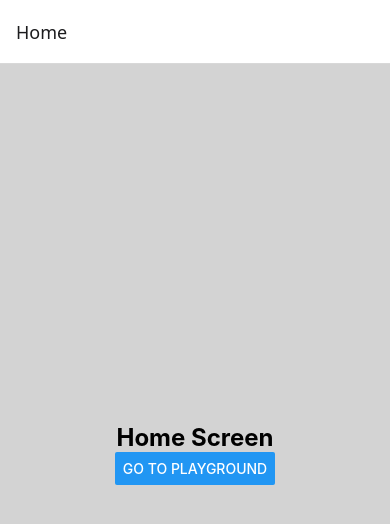
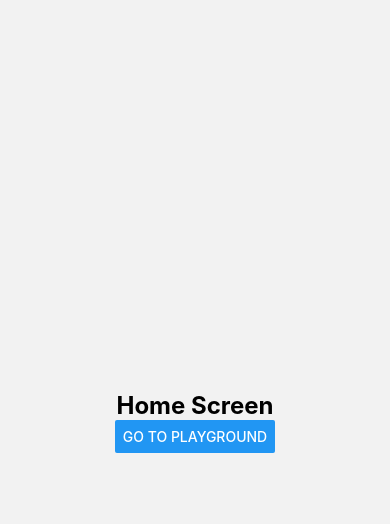
Before and after one commit to andoricano/ReactAppFrameCode, a React Native app: screen / in a window 390 px wide. Shown: the top 524 px of the page. Built offline with nearby package versions, Linux system fonts and the light colour scheme.

Commit message:
[feat] eleminate top bar.

```diff
--- a/App.tsx
+++ b/App.tsx
@@ -7,10 +7,7 @@
 import { enableScreens } from 'react-native-screens';
 enableScreens();
 import { StatusBar, StyleSheet, useColorScheme, View } from 'react-native';
-import {
-  SafeAreaProvider,
-  useSafeAreaInsets,
-} from 'react-native-safe-area-context';
+import {SafeAreaProvider,useSafeAreaInsets,} from 'react-native-safe-area-context';
 import { NavigationContainer } from '@react-navigation/native';
 import { createNativeStackNavigator } from '@react-navigation/native-stack';
 import HomeScreen from './screen/HomeScreen';
@@ -38,9 +35,12 @@ function App() {
   return (
     <SafeAreaProvider>
       <NavigationContainer>
+        <StatusBar barStyle="dark-content"/>
         <Stack.Navigator
           initialRouteName="Home"
-          screenOptions={{ contentStyle: { backgroundColor: '#fafafa' } }}
+          screenOptions={{
+            headerShown: false,
+          }}
         >
           {screens.map(screen => (
             <Stack.Screen
--- a/screen/HomeScreen.tsx
+++ b/screen/HomeScreen.tsx
@@ -21,7 +21,6 @@ const styles = StyleSheet.create({
     flex: 1,
     justifyContent: 'center',
     alignItems: 'center',
-    backgroundColor: 'lightgray',
   },
   title: {
     fontSize: 24,
--- a/screen/playground/PgBaseScreen.tsx
+++ b/screen/playground/PgBaseScreen.tsx
@@ -1,6 +1,7 @@
 import React from 'react';
 import { View, StyleSheet } from 'react-native';
 import { useSafeAreaInsets } from 'react-native-safe-area-context';
+import Colors from '../../values/color';
 
 export default function PgBaseScreen({ children, style }: { children: React.ReactNode, style?: any }) {
   const insets = useSafeAreaInsets();
@@ -14,6 +15,6 @@ export default function PgBaseScreen({ children, style }: { children: React.Reac
 const styles = StyleSheet.create({
   container: {
     flex: 1,
-    backgroundColor: 'lightgray',
+    backgroundColor: Colors.background,
   },
 });
--- /dev/null
+++ b/values/color.js
@@ -0,0 +1,6 @@
+export default {
+  background: '#e4f5dfff',
+  primary: '#432a2a',
+  secondary: '#ff6347',
+  text: '#217608ff',
+};
```
